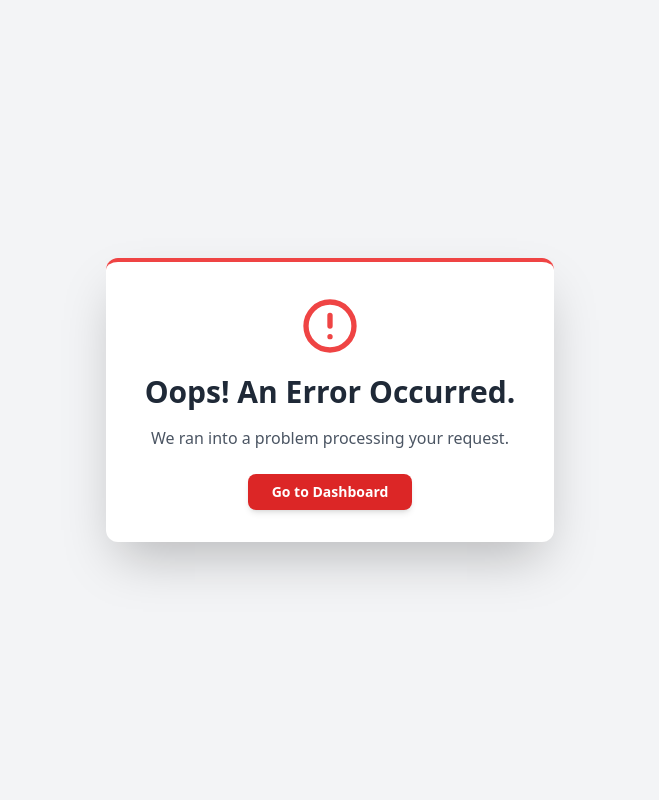
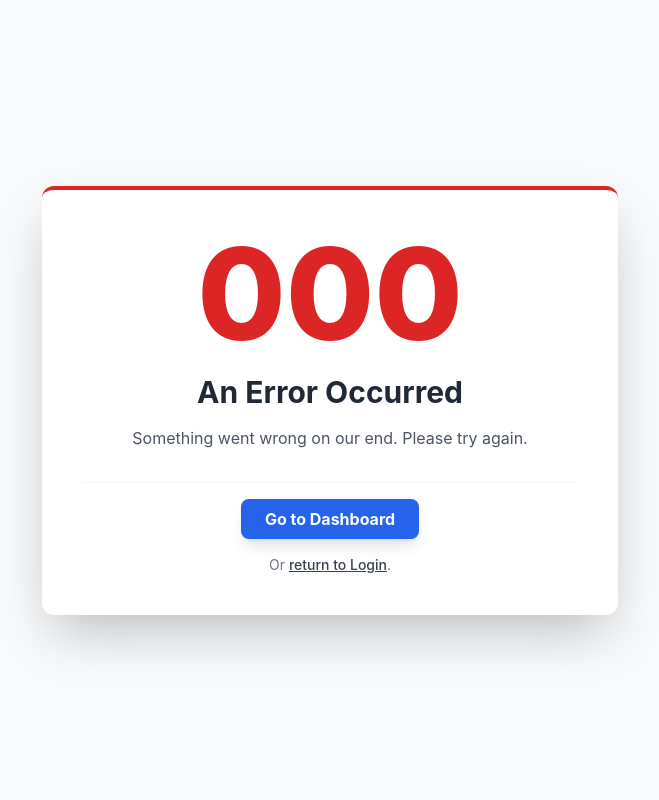
Before and after one commit to foyruser/Family-Financial-Dashboard, a Flask app: template templates/error.html in a window 1280 px wide. Shown: the whole page, without its empty margins (310-969 px from the left). Run offline with Flask 3, Linux system fonts and the light colour scheme; the template is opened without the code that fills it: most values are stand-ins (such as "Sample title", 1, 10 or a date in 2020); some libraries are stand-ins or nearby versions.

Commit message:
Update error.html

```diff
--- a/templates/error.html
+++ b/templates/error.html
@@ -3,25 +3,54 @@
 <head>
     <meta charset="UTF-8">
     <meta name="viewport" content="width=device-width, initial-scale=1.0">
-    <title>Error</title>
+    <title>{{ code }} Error - Dream Bee Network</title>
     <script src="https://cdn.tailwindcss.com"></script>
-    </head>
-<body class="flex items-center justify-center min-h-screen p-4 bg-gray-100 font-sans">
-    <div class="max-w-md w-full bg-white p-8 rounded-xl shadow-2xl text-center border-t-4 border-red-500">
-        <svg xmlns="http://www.w3.org/2000/svg" class="h-16 w-16 text-red-500 mx-auto mb-4" fill="none" viewBox="0 0 24 24" stroke="currentColor" stroke-width="2">
-            <path stroke-linecap="round" stroke-linejoin="round" d="M12 8v4m0 4h.01M21 12a9 9 0 11-18 0 9 9 0 0118 0z" />
-        </svg>
-        <h1 class="text-3xl font-bold text-gray-800 mb-4">Oops! An Error Occurred.</h1>
-        <p class="text-gray-600 mb-6">
-            {% if message %}
-                **{{ message }}**
-            {% else %}
-                We ran into a problem processing your request.
-            {% endif %}
-        </p>
-        <a href="{{ url_for('home') }}" class="inline-block px-6 py-2 text-sm font-semibold text-white bg-red-600 rounded-lg hover:bg-red-700 transition duration-150 shadow-md">
-            Go to Dashboard
-        </a>
+    <style>
+        /* Consistent font and background color */
+        body { font-family: 'Inter', sans-serif; background-color: #f7f9fb; }
+    </style>
+</head>
+<body class="min-h-screen flex items-center justify-center p-4">
+
+    <div class="w-full max-w-xl bg-white p-10 rounded-xl shadow-2xl border-t-4 border-red-600 text-center">
+
+        <h1 class="text-9xl font-extrabold text-red-600 mb-4">
+            {{ code }}
+        </h1>
+
+        {% if code == 403 %}
+            <h2 class="text-3xl font-bold text-gray-800 mb-4">Access Denied (Forbidden)</h2>
+            <p class="text-gray-600 mb-8">
+                You do not have permission to view this resource. This usually means you need administrator approval or are trying to access a restricted family group's data.
+            </p>
+        {% elif code == 404 %}
+            <h2 class="text-3xl font-bold text-gray-800 mb-4">Page Not Found</h2>
+            <p class="text-gray-600 mb-8">
+                The page you are looking for does not exist or has been moved.
+            </p>
+        {% elif code == 500 %}
+            <h2 class="text-3xl font-bold text-gray-800 mb-4">Internal Server Error</h2>
+            <p class="text-gray-600 mb-8">
+                A server error occurred. We have been notified of the issue and are working to fix it.
+            </p>
+        {% else %}
+            <h2 class="text-3xl font-bold text-gray-800 mb-4">An Error Occurred</h2>
+            <p class="text-gray-600 mb-8">
+                {{ message if message else "Something went wrong on our end. Please try again." }}
+            </p>
+        {% endif %}
+
+        <div class="space-y-4 pt-4 border-t border-gray-100">
+            <a href="{{ url_for('home') }}"
+               class="inline-block bg-blue-600 text-white font-bold py-2 px-6 rounded-lg hover:bg-blue-700 transition-colors shadow-lg">
+                Go to Dashboard
+            </a>
+
+            <p class="text-sm text-gray-500">
+                Or <a href="{{ url_for('login') }}" class="font-medium text-gray-700 hover:text-gray-900 underline">return to Login</a>.
+            </p>
+        </div>
     </div>
+
 </body>
 </html>
```
